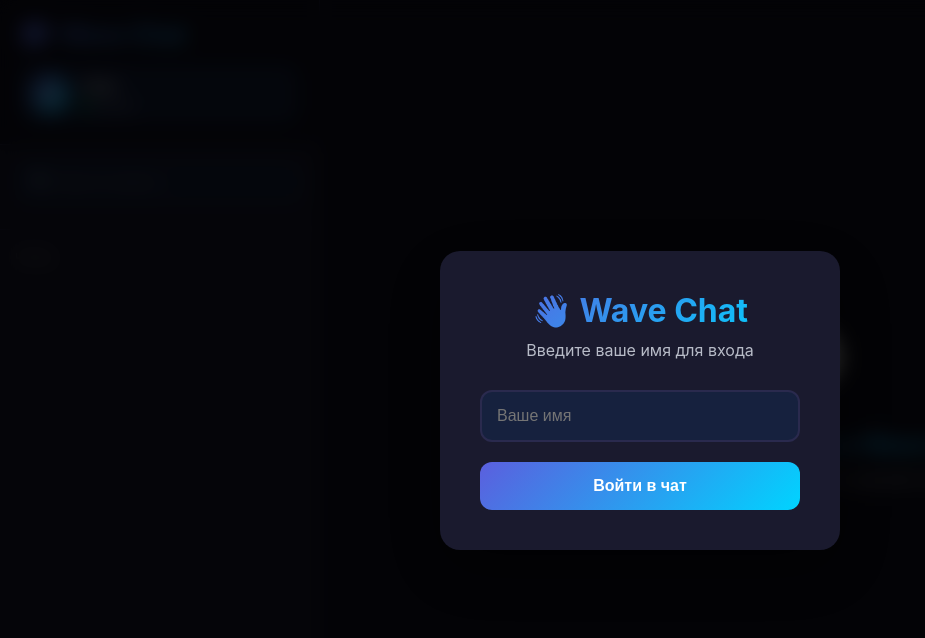
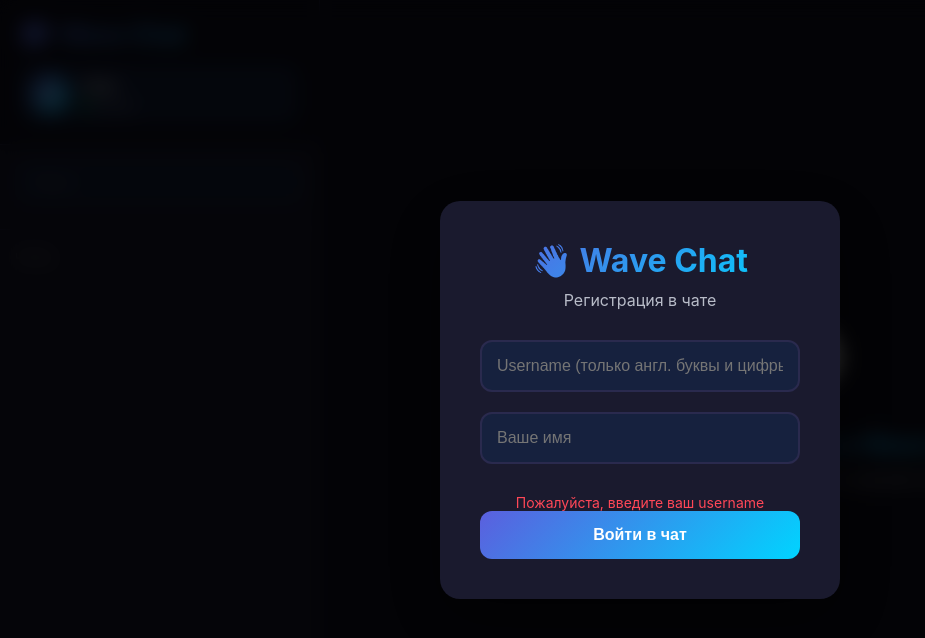
Before and after one commit to ScripterNumber/VITEB.github.io, a plain HTML site: page index.html in a window 1280 px wide. Both pictures are taken after a click on the button "Войти в чат". Shown: the whole page, without its empty margins (0-925 px from the left). Drawn offline with Linux system fonts and the light colour scheme.

Commit message:
Update index.html

```diff
--- a/index.html
+++ b/index.html
@@ -10,9 +10,10 @@
     <div class="login-modal" id="loginModal">
         <div class="login-box">
             <h1 class="login-title">👋 Wave Chat</h1>
-            <p class="login-subtitle">Введите ваше имя для входа</p>
-            <input type="text" class="input-field" id="loginInput" placeholder="Ваше имя" maxlength="20" autocomplete="off">
-            <div class="login-error" id="loginError">Это имя уже занято!</div>
+            <p class="login-subtitle">Регистрация в чате</p>
+            <input type="text" class="input-field" id="usernameInput" placeholder="Username (только англ. буквы и цифры)" maxlength="20" autocomplete="off">
+            <input type="text" class="input-field" id="nameInput" placeholder="Ваше имя" maxlength="30" autocomplete="off">
+            <div class="login-error" id="loginError"></div>
             <button class="btn-login" id="loginBtn">Войти в чат</button>
         </div>
     </div>
@@ -39,6 +40,7 @@
                     <span id="profileName">User</span>
                     <span class="developer-badge" id="devBadge" style="display: none;">DEVELOPER</span>
                 </div>
+                <div class="profile-username" id="profileUsername">@username</div>
                 <div class="profile-status" id="profileStatus">В сети</div>
                 <div class="profile-last-seen" id="profileLastSeen"></div>
                 <div class="profile-bio" id="profileBio"></div>
@@ -101,7 +103,7 @@
             </div>
 
             <div class="search-container">
-                <input type="text" id="searchInput" placeholder="🔍 Поиск по имени..." class="search-input">
+                <input type="text" id="searchInput" placeholder="Поиск" class="search-input">
                 <div class="search-results" id="searchResults"></div>
             </div>
 
```
